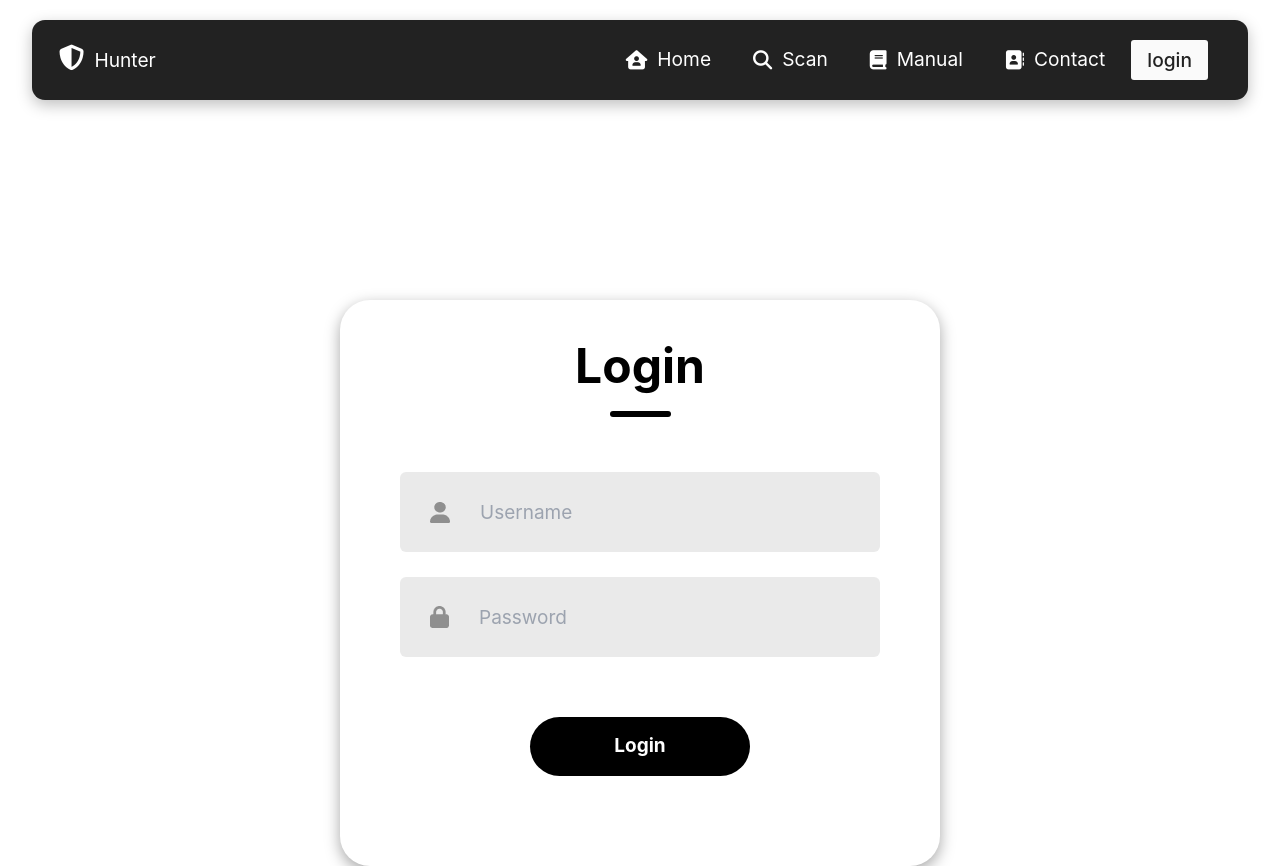
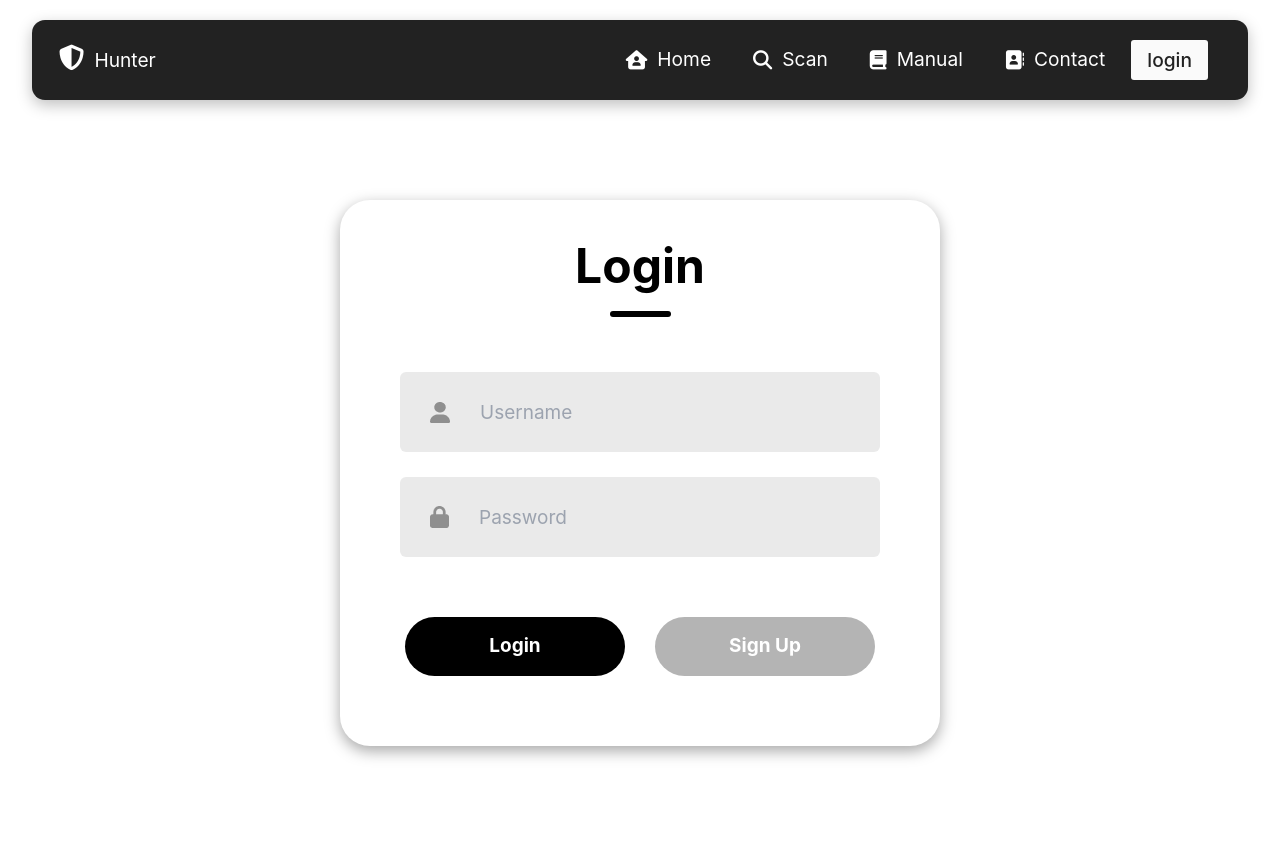
Before and after one commit to Hunter-VAPT/Hunter, a React (Create React App) app in the folder front-end/: page /login in a window 1280 px wide. After the commit the page ends 800 px from the top, so only its background shows below. Built offline with nearby package versions, Linux system fonts and the light colour scheme.

Commit message:
lastDesign

```diff
--- a/front-end/src/Pages/Contact.js
+++ b/front-end/src/Pages/Contact.js
@@ -9,8 +9,8 @@ export default function Contact() {
   return (
     <>
         <NBar />
-    <div className="flex justify-center items-center h-screen bg-white">
-      <div className="form-container rounded-2xl w-6/12 p-20 custom-shadow text-center">
+    <div className="flex justify-center items-center mt-32 bg-white">
+      <div className="rounded-2xl p-16 custom-shadow">
         <div className="flex items-center justify-center mb-4">
           <MdContacts className="text-blue-500 mr-2 text-3xl" />
           <h2 className="text-3xl font-bold mb-0 mr-3">Contact</h2>
--- a/front-end/src/Pages/Home.js
+++ b/front-end/src/Pages/Home.js
@@ -18,7 +18,7 @@ function Home() {
         <>
                 <NBar />
             <div className="home">
-                <div className="bg-white h-screen flex items-center justify-center">
+                <div className="bg-white flex items-center justify-center">
                     <div className="text-center">
                         <img
                             src={Logo}
--- a/front-end/src/Pages/Login.css
+++ b/front-end/src/Pages/Login.css
@@ -6,10 +6,10 @@
     display: flex;
     flex-direction: column;
     margin: auto;
-    margin-top: 200px;
+    margin-top: 100px;
     width: 600px;
     background: white;
-    padding-bottom: 30px;
+    padding-bottom: 10px;
     border-radius: 30px;
     box-shadow: rgba(0, 0, 0, 0.35) 0px 5px 15px;
 }
@@ -99,6 +99,20 @@
     cursor: pointer;
 }
 
+.grey-button {
+    display: flex;
+    justify-content: center;
+    align-items: center;
+    width: 220px;
+    height: 59px;
+    color: #fff;
+    background: rgb(180, 180, 180);
+    border-radius: 50px;
+    font-size: 19px;
+    font-weight: 700;
+    cursor: pointer;
+}
+
 .gray {
     background: #EAEAEA;
     color: #676767;
--- a/front-end/src/Pages/Login.js
+++ b/front-end/src/Pages/Login.js
@@ -8,6 +8,7 @@ import api from '../api/axios';
 import { useAuth
  } from '../context/context'
 import { useNavigate } from 'react-router-dom'
+import { Link } from "react-router-dom";
 
 
 const LOGIN_URL = '/auth/signin';
@@ -76,6 +77,7 @@ export const Login = () => {
                 </div>
                 <div className="submit-container">
                     <div className={"submit"} onClick={handleLogin}>Login</div>
+                    <Link className="grey-button" to="/signup">Sign Up</Link>
                 </div>
             </div>
             </div>
--- a/front-end/src/Pages/Manual.js
+++ b/front-end/src/Pages/Manual.js
@@ -9,8 +9,8 @@ export default function Manual() {
   return (
     <>
         <NBar />
-    <div className="bg-white">
-      <div className="form-container mx-auto py-12 px-4">
+    <div className="flex justify-center items-center mt-32 bg-white">
+      <div className="rounded-2xl p-16 custom-shadow">
         <h2 className="text-3xl font-bold mb-8 text-center mr-7	">
           <FaBook className="inline-block mr-2 text-blue-500 text-3xl" />
           Manual
--- a/front-end/src/Pages/signup.js
+++ b/front-end/src/Pages/signup.js
@@ -6,6 +6,7 @@ import NBar from '../components/NBar'
 import { useAuth } from '../context/context'
 import { useNavigate } from 'react-router-dom'
 import api from '../api/axios'
+import { Link } from "react-router-dom";
 
 
 const SIGNUP_URL = '/auth/signup';
@@ -85,7 +86,10 @@ export const Signup = () => {
                     </div>
                 </div>
                 <div className="submit-container">
-                    <div className={"submit"} onClick={handleSignup}>Signup</div>
+                    <div className={"submit"} onClick={handleSignup}>Sign up</div>
+                    <Link className="grey-button" to="/login">Login</Link>
+
+
                 </div>
             </div>
             </div>
```
